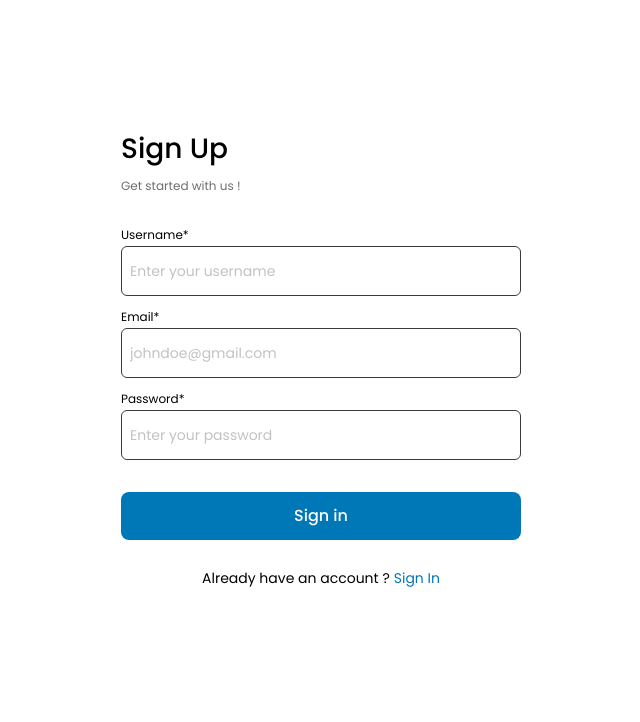
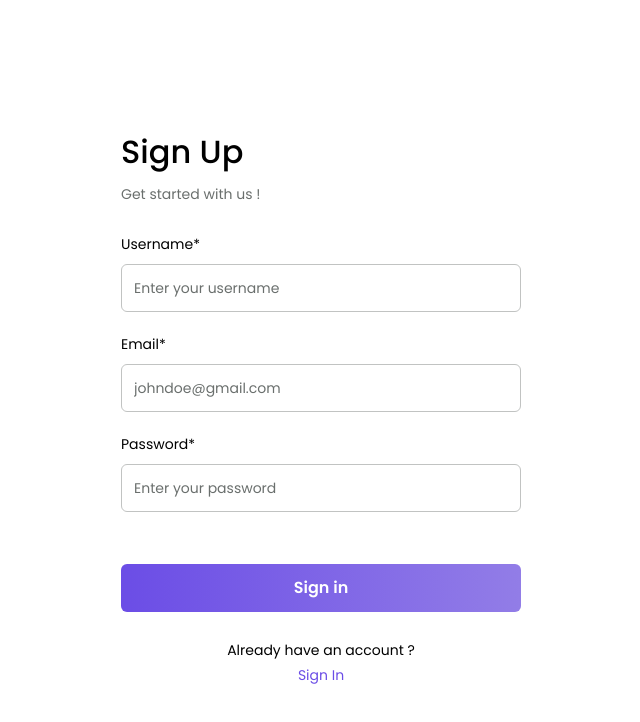
Before and after one commit to kristinenyaga/mediapp_frontend, a Next.js app: page /sign-up in a window 1280 px wide. Shown: the top 722 px of the page, without its empty margins (319-959 px from the left). Built offline with nearby package versions, Linux system fonts and the light colour scheme.

Commit message:
updated the styling

```diff
--- a/app/components/authentication/SignIn.tsx
+++ b/app/components/authentication/SignIn.tsx
@@ -17,7 +17,6 @@ const SignIn = () => {
     router.push('/sign-up')
   }
 
-  // formik validation
   const formik = useFormik({
     initialValues: {
       email: '',
@@ -37,7 +36,6 @@ const SignIn = () => {
     }),
     onSubmit: async (initialValues) => {
       try {
-        // Make API call
         setLoading(true)
         const url = role === 'patient' ? "http://localhost:5000/api/patient/login" :"http://localhost:5000/api/doctor/login"
         const response = await axios.post(url, {
@@ -45,13 +43,11 @@ const SignIn = () => {
           password: initialValues.password,
         });
 
-        console.log(response.data)
-        // Handle success
         if (response.status === 200) {
           setLoading(false)
           router.push('/otp')
           Notify.success("Credentials verified!");
-          // Store the JWT token in sessionStorage
+
           const { accessToken,refreshToken } = response.data;
           sessionStorage.setItem('access_token', accessToken);
           sessionStorage.setItem('refreshtoken', refreshToken)
@@ -60,7 +56,7 @@ const SignIn = () => {
           Notify.failure(response.data.message || "Login failed");
         }
       } catch (error:any) {
-        // Check if error response exists
+
         if (error.response) {
           console.error("Error response data:", error.response.data);
 
@@ -75,7 +71,7 @@ const SignIn = () => {
             Notify.failure(error.response.data.message || "An error occurred.");
           }
         } else {
-          // Handle network errors or unexpected issues
+
           setLoading(false)
           console.error("Unexpected error:", error);
           Notify.failure("A network error occurred. Please try again later.");
@@ -94,22 +90,19 @@ const SignIn = () => {
         <div></div>
         <div>
           <div className="mb-6 flex flex-col gap-2">
-            <p className="text-[28px] font-medium">Sign In</p>
-            <p className="text-xs text-gray-500 font-normal mb-5">
+            <p className="text-[32px] font-medium">Sign In</p>
+            <p className="text-sm text-gray-500 font-normal mb-5">
               Welcome back! Please enter your details.
             </p>
-            <form onSubmit={formik.handleSubmit}>
-              <label htmlFor="email" className="text-xs font-normal">
+            <form onSubmit={formik.handleSubmit} className="">
+              <label htmlFor="email" className="text-sm font-normal">
                 Email*
               </label>
               <br />
               <input
                 name="email"
                 type="email"
-                className={`w-[400px] h-[50px] border outline-none rounded-md px-2 placeholder:text-sm text-sm text-gray-700 mb-2 ${formik.touched.email && formik.errors.email
-                    ? "border-red-500"
-                    : "border-gray-700"
-                  }`}
+                className={`w-[400px] h-12 border rounded-md px-3 mt-2 mb-5 text-sm ${formik.touched.password && formik.errors.password ? "border-red-500 focus:outline-red-500" : "border-gray-400"} focus: outline-[#6B4DE6] placeholder:text-gray-500`}
                 placeholder="johndoe@gmail.com"
                 value={formik.values.email}
                 onChange={formik.handleChange}
@@ -119,37 +112,25 @@ const SignIn = () => {
                 <p className="text-red-500 text-xs">{formik.errors.email}</p>
               )}
               <br />
-              <label htmlFor="password" className="text-xs font-normal w-80 pt-5">
+              <label htmlFor="password" className="text-sm font-normal w-80 pt-9">
                 Password*
               </label>
               <br />
               <input
                 name="password"
                 type="password"
-                className={`w-[400px] h-[50px] border outline-none rounded-md px-2 text-sm placeholder:text-sm ${formik.touched.password && formik.errors.password
-                    ? "border-red-500"
-                    : "border-gray-700"
-                  }`}
+                className={`w-full h-12 border rounded-md px-3 mt-2 mb-3 text-sm ${formik.touched.password && formik.errors.password ? "border-red-500 focus:outline-red-500" : "border-gray-400"} focus: outline-[#6B4DE6] placeholder:text-gray-500`}
                 placeholder="Enter your password"
                 value={formik.values.password}
                 onChange={formik.handleChange}
                 onBlur={formik.handleBlur}
               />
               {formik.touched.password && formik.errors.password && (
-                <p className="text-red-500 text-xs mt-2">{formik.errors.password}</p>
+                <p className="text-red-500 text-xs">{formik.errors.password}</p>
               )}
               <br />
-              <div className="flex justify-between my-3.5">
-                <div className="hidden">
-                  <input
-                    name="checkbox"
-                    type="checkbox"
-                    className="w-3	h-3	rounded-sm border-gray-400 mr-2 "
-                  />
-                  <label htmlFor="checkbox" className="text-xs font-normal ">
-                    Remember me
-                  </label>
-                </div>
+              <div className="flex justify-between my-1.5">
+
                 <div className="">
                   <Link className="text-xs font-medium underline underline-offset-4 text-gray-700" href="/send-email">
                     Forgot password?
@@ -157,7 +138,7 @@ const SignIn = () => {
                 </div>
               </div>
               <button
-                className="bg-blue-300 rounded-[8px] w-[400px] h-12 text-white text-base font-medium mt-2"
+                className="w-full bg-gradient-to-r from-[#6B4DE6] to-[#927de7] text-white h-12 rounded-md mt-8 font-semibold transition-all hover:scale-105"
                 type="submit"
               >
                 Sign in
@@ -165,9 +146,9 @@ const SignIn = () => {
             </form>
             {
               role === 'patient' && (
-                <div className="mt-5 flex items-center gap-1 justify-center text-[14px]">
-                  <p>Don&apos;t have an account ?</p>
-                  <p className="hover:underline underline-offset-4 cursor-pointer text-blue-300" onClick={() => handleSignUp()}>Sign Up</p>
+                <div className="mt-4 text-center">
+                  <p className="text-sm">Don’t have an account ?</p>
+                  <p className="text-sm text-[#6B4DE6] cursor-pointer hover:underline mt-1" onClick={handleSignUp}>Sign Up</p>
                 </div>
               )
             }
--- a/app/components/authentication/SignUp.tsx
+++ b/app/components/authentication/SignUp.tsx
@@ -70,22 +70,19 @@ const SignUp = () => {
         <div></div>
         <div>
           <div className="mb-6 flex flex-col gap-2">
-            <p className="text-[28px] font-medium">Sign Up</p>
-            <p className="text-xs text-gray-500 font-normal mb-5">
+            <p className="text-[32px] font-medium">Sign Up</p>
+            <p className="text-sm text-gray-500 font-normal mb-5">
               Get started with us !
             </p>
             <form onSubmit={formik.handleSubmit}>
-              <label htmlFor="username" className="text-xs font-normal">
+              <label htmlFor="username" className="text-sm font-normal">
                 Username*
               </label>
               <br />
               <input
                 name="username"
                 type="username"
-                className={`w-[400px] h-[50px] border outline-none rounded-md px-2 placeholder:text-sm text-sm text-gray-700 mb-2 ${formik.touched.username && formik.errors.username
-                  ? "border-red-500"
-                  : "border-gray-700"
-                  }`}
+                className={`w-[400px] h-12 border rounded-md px-3 mt-2 mb-5 text-sm ${formik.touched.password && formik.errors.password ? "border-red-500 focus:outline-red-500" : "border-gray-400"} focus: outline-[#6B4DE6] placeholder:text-gray-500`}
                 placeholder="Enter your username"
                 value={formik.values.username}
                 onChange={formik.handleChange}
@@ -95,17 +92,14 @@ const SignUp = () => {
                 <p className="text-red-500 text-xs">{formik.errors.username}</p>
               )}
               <br />
-              <label htmlFor="email" className="text-xs font-normal">
+              <label htmlFor="email" className="text-sm font-normal">
                 Email*
               </label>
               <br />
               <input
                 name="email"
                 type="email"
-                className={`w-[400px] h-[50px] border outline-none rounded-md px-2 placeholder:text-sm text-sm text-gray-700 mb-2 ${formik.touched.email && formik.errors.email
-                  ? "border-red-500"
-                  : "border-gray-700"
-                  }`}
+                className={`w-[400px] h-12 border rounded-md px-3 mt-2 mb-5 text-sm ${formik.touched.password && formik.errors.password ? "border-red-500 focus:outline-red-500" : "border-gray-400"} focus: outline-[#6B4DE6] placeholder:text-gray-500`}
                 placeholder="johndoe@gmail.com"
                 value={formik.values.email}
                 onChange={formik.handleChange}
@@ -115,17 +109,14 @@ const SignUp = () => {
                 <p className="text-red-500 text-xs">{formik.errors.email}</p>
               )}
               <br />
-              <label htmlFor="password" className="text-xs font-normal w-80 pt-5">
+              <label htmlFor="password" className="text-sm font-normal w-80">
                 Password*
               </label>
               <br />
               <input
                 name="password"
                 type="password"
-                className={`w-[400px] h-[50px] border outline-none rounded-md px-2 text-sm placeholder:text-sm ${formik.touched.password && formik.errors.password
-                  ? "border-red-500"
-                  : "border-gray-700"
-                  }`}
+                className={`w-[400px] h-12 border rounded-md px-3 mt-2 mb-5 text-sm ${formik.touched.password && formik.errors.password ? "border-red-500 focus:outline-red-500" : "border-gray-400"} focus: outline-[#6B4DE6] placeholder:text-gray-500`}
                 placeholder="Enter your password"
                 value={formik.values.password}
                 onChange={formik.handleChange}
@@ -136,15 +127,15 @@ const SignUp = () => {
               )}
               <br />
               <button
-                className="bg-blue-300 rounded-[8px] w-[400px] h-12 text-white text-base font-medium mt-8"
+                className="w-full bg-gradient-to-r from-[#6B4DE6] to-[#927de7] text-white h-12 rounded-md mt-8 font-semibold transition-all hover:scale-105"
                 type="submit"
               >
                 Sign in
               </button>
             </form>
-            <div className="mt-5 flex items-center gap-1 justify-center text-[14px]">
+            <div className="mt-5 text-center items-center gap-1 justify-center text-[14px]">
               <p>Already have an account ?</p>
-              <p className="hover:underline underline-offset-4 cursor-pointer text-blue-300" onClick={() => router.push('/sign-in')}>Sign In</p>
+              <p className="hover:underline underline-offset-4 cursor-pointer text-[#6B4DE6] mt-1" onClick={() => router.push('/sign-in')}>Sign In</p>
             </div>
           </div>
         </div>
```
